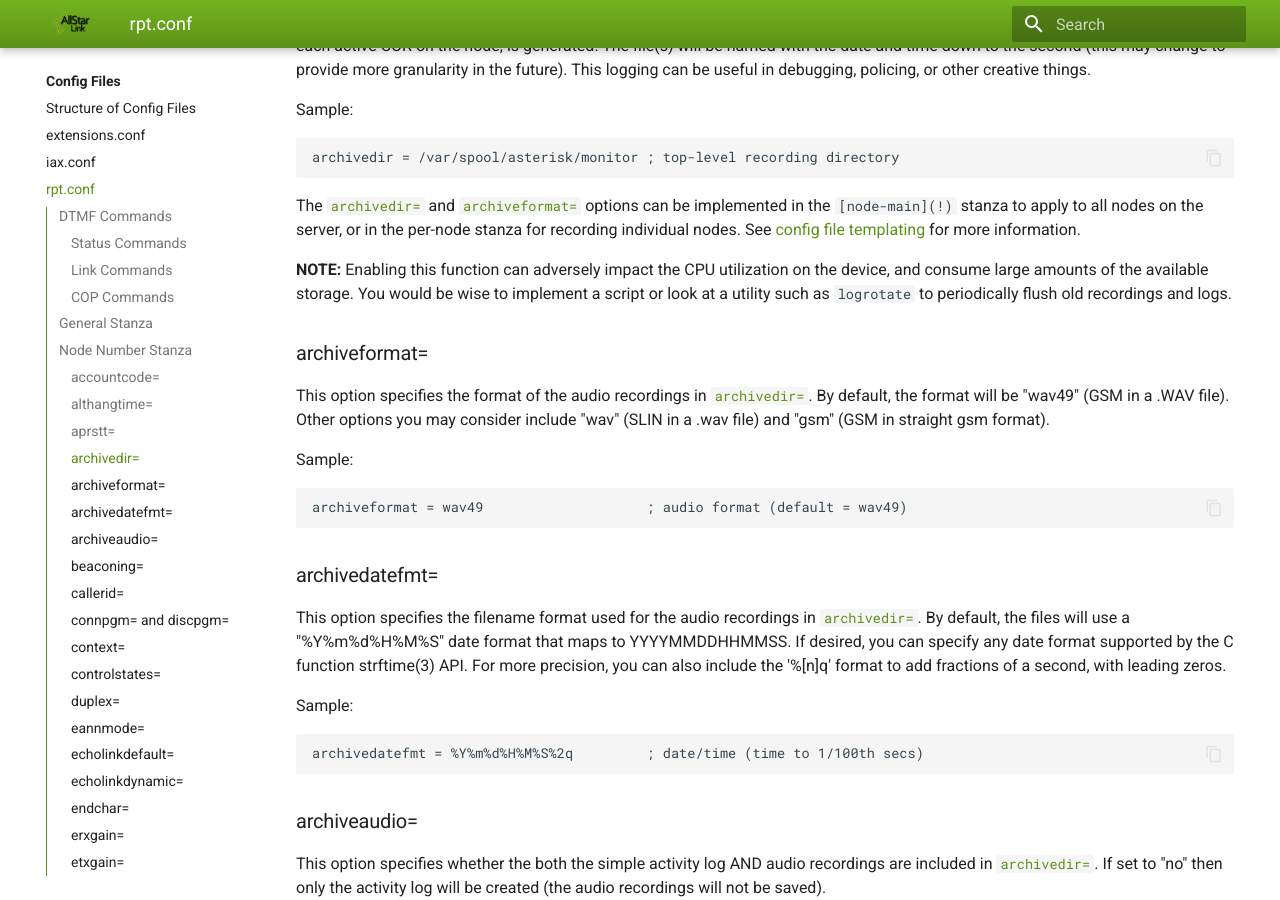
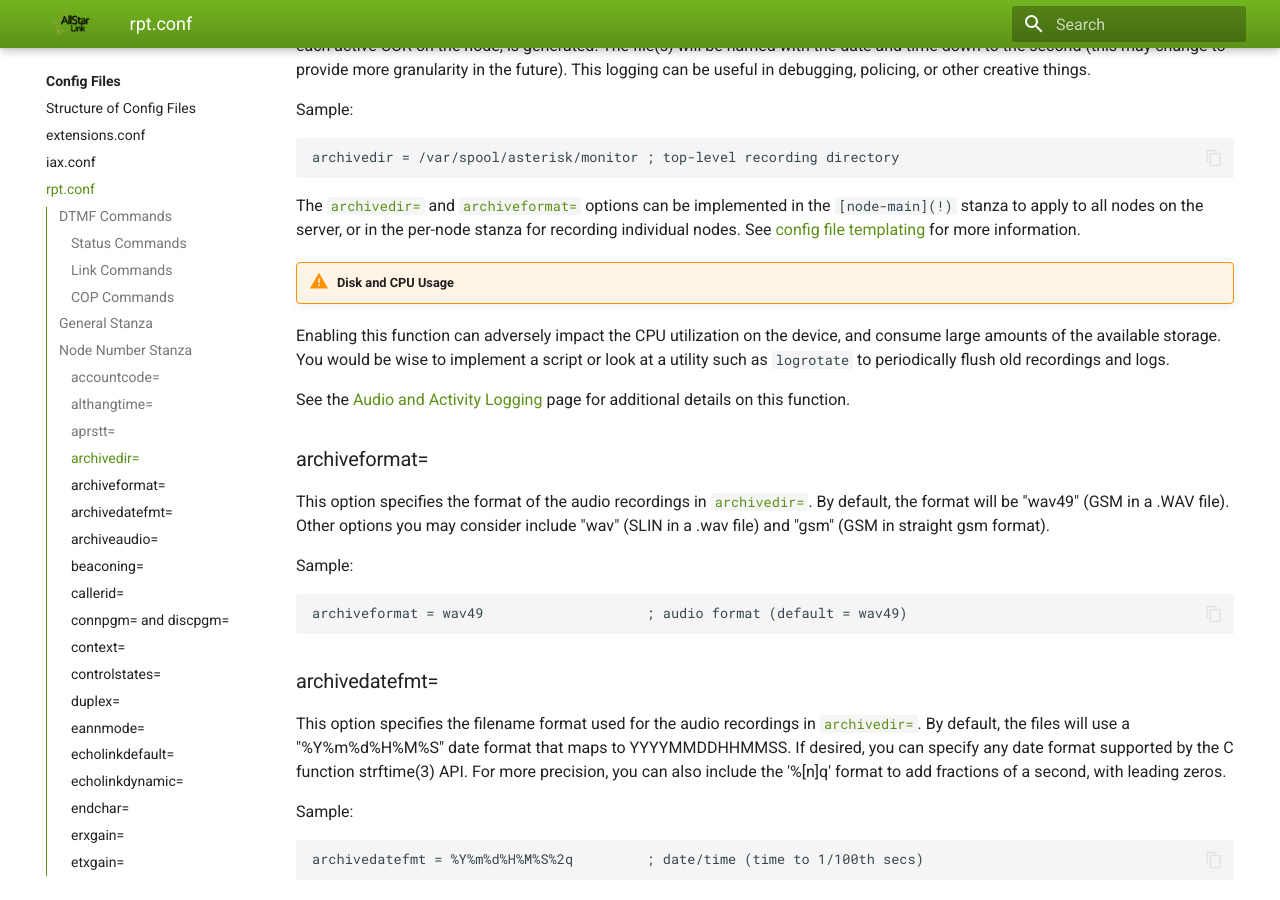
Before and after one commit to AllStarLink/ASL3-Manual, an MkDocs documentation site: the page built from docs/config/rpt_conf.md, in a window 1280 px wide and 900 px high, scrolled down 7933 px. Built offline with MkDocs 1.6.1 and Material for MkDocs 9.7.7, drawn with Linux system fonts in a browser that asks for light colours.

Commit message:
Convert the Wiki Archivedir page for the ASL3 manual.

```diff
--- a/docs/config/rpt_conf.md
+++ b/docs/config/rpt_conf.md
@@ -236,7 +236,10 @@
 
 The [`archivedir=`](#archivedir) and [`archiveformat=`](#archiveformat) options can be implemented in the `[node-main](!)` stanza to apply to all nodes on the server, or in the per-node stanza for recording individual nodes. See [config file templating](../adv-topics/conftmpl.md/#asterisk-templates) for more information.
 
-**NOTE:** Enabling this function can adversely impact the CPU utilization on the device, and consume large amounts of the available storage. You would be wise to implement a script or look at a utility such as `logrotate` to periodically flush old recordings and logs.
+!!! warning "Disk and CPU Usage"
+  Enabling this function can adversely impact the CPU utilization on the device, and consume large amounts of the available storage. You would be wise to implement a script or look at a utility such as `logrotate` to periodically flush old recordings and logs.
+
+See the [Audio and Activity Logging](../adv-topics/archivedir.md) page for additional details on this function.
 
 ### archiveformat=
 This option specifies the format of the audio recordings in [`archivedir=`](#archivedir). By default, the format will be "wav49" (GSM in a .WAV file). Other options you may consider include "wav" (SLIN in a .wav file) and "gsm" (GSM in straight gsm format).
--- a/mkdocs.yml
+++ b/mkdocs.yml
@@ -103,6 +103,7 @@
     - adv-topics/aprs.md
     - adv-topics/tts.md
     - adv-topics/conftmpl.md
+    - adv-topics/archivedir.md
     - adv-topics/autopatch.md
     - adv-topics/audio-level.md
     - adv-topics/daq.md
```
Also changed, not shown: docs/adv-topics/archivedir.md (added, +51 -0 lines).
